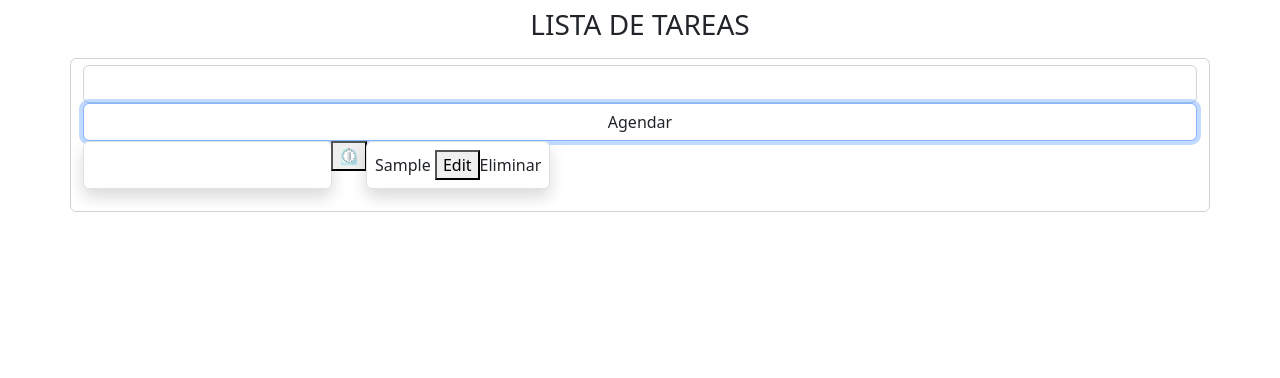
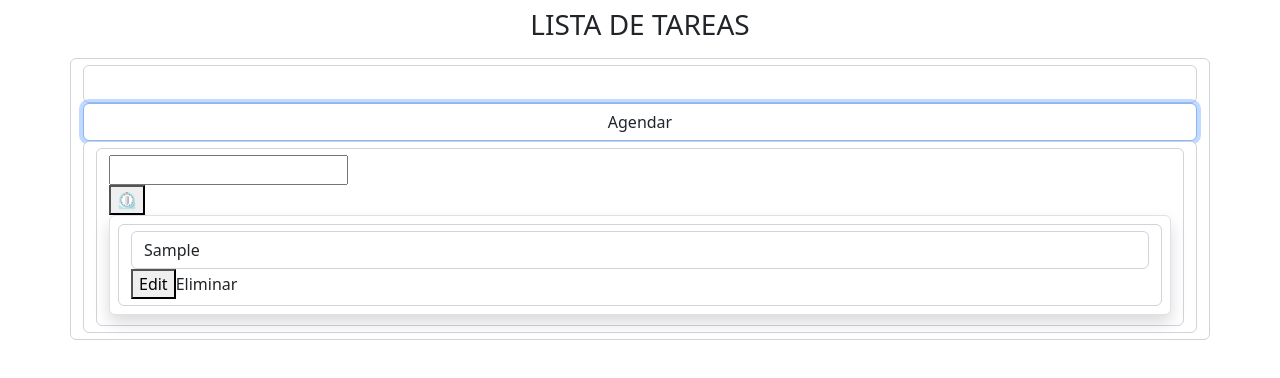
Before and after one commit to noeliamodica/React_ProyectoAgendaconBootstrap, a React (Create React App) app: page / in a window 1280 px wide. Both pictures are taken after typing "Sample" into the empty fields and a click on the input "Agendar". Shown: the top 378 px of the page. Built offline with nearby package versions, Linux system fonts and the light colour scheme.

Commit message:
cambios en estilo

```diff
--- a/src/components/AgendaCard.js
+++ b/src/components/AgendaCard.js
@@ -27,7 +27,7 @@ export function AgendaCard({item, onUpdate, onDelete}){
         return (
             <form onSubmit={handleSubmit}>
 
-            <input  type='text' className="flex bg-light border shadow p-2 mb-3 bg-body rounded" onChange={handleChange} value={newValue} />
+            <input  type='text'  onChange={handleChange} value={newValue} />
             <buttton className="p-1 " onClick={handleClickUpdate}>Editar</buttton>
             </form>
         )
@@ -39,11 +39,11 @@ export function AgendaCard({item, onUpdate, onDelete}){
 
 
         return(
-            <div>
+            <div  className="form-control">
 
-                <span> {item.title} </span>
+                <span  className="form-control"> {item.title} </span>
                  <button className="button" onClick={ ()=> setEdit(true) }>Edit</button>
-                <buttton className="button" onClick={ (e)=> onDelete (item.id)}>Eliminar</buttton>
+                 <buttton className="button float-rigth" onClick={ (e)=> onDelete (item.id)}>Eliminar</buttton>
             </div>
         )
 
@@ -51,7 +51,7 @@ export function AgendaCard({item, onUpdate, onDelete}){
 
 
     return(
-        <div className="flex bg-light border shadow p-2 mb-3 bg-body rounded">
+        <div className="flex bg-light border shadow p-2 mb-1 bg-body rounded">
 
             {
                 edit ? <FormEdit />
--- a/src/components/AgendaGrid.js
+++ b/src/components/AgendaGrid.js
@@ -55,14 +55,13 @@ export default function AgendaGrid (){
 
             </form>
 
-            <div>
+            <div className="form-control">
                 {agendados.map(item =>(
-                        <div className="form-group">
-                        <div className="input-group">
-                        <input className="input-group-addon flex bg-light border shadow p-2 mb-3 bg-body rounded" ref={refInput}/>
+                        <div className="form-control">
+                        <input className="mh-100 " ref={refInput}/>
                         <AgendaEmojis ref={refInput} />
                         <AgendaCard className="form-control" key={item.id} item={item} onUpdate={handleUpdate} onDelete={handleDelete}  />
-                        </div>
+
                         </div>
 
                 ))
```
